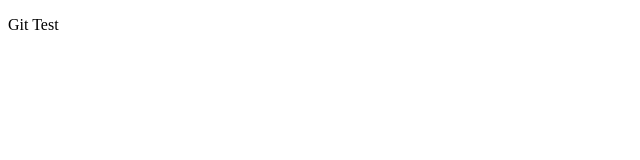
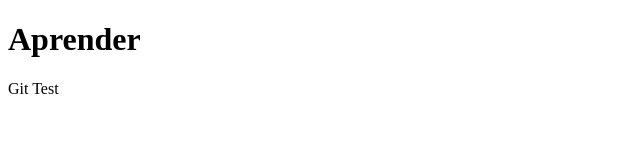
Before and after one commit to genixxavier/cursoreto, a plain HTML site: page index.html in a window 1280 px wide. Shown: the whole page, without its empty margins (0-640 px from the left). Drawn offline with Linux system fonts and the light colour scheme.

Commit message:
Agrege titulo

```diff
--- a/index.html
+++ b/index.html
@@ -4,6 +4,7 @@
 	<title>RETO 1</title>
 </head>
 <body>
+<h1>Aprender</h1>
 <p>Git Test</p>
 </body>
 </html>
```
